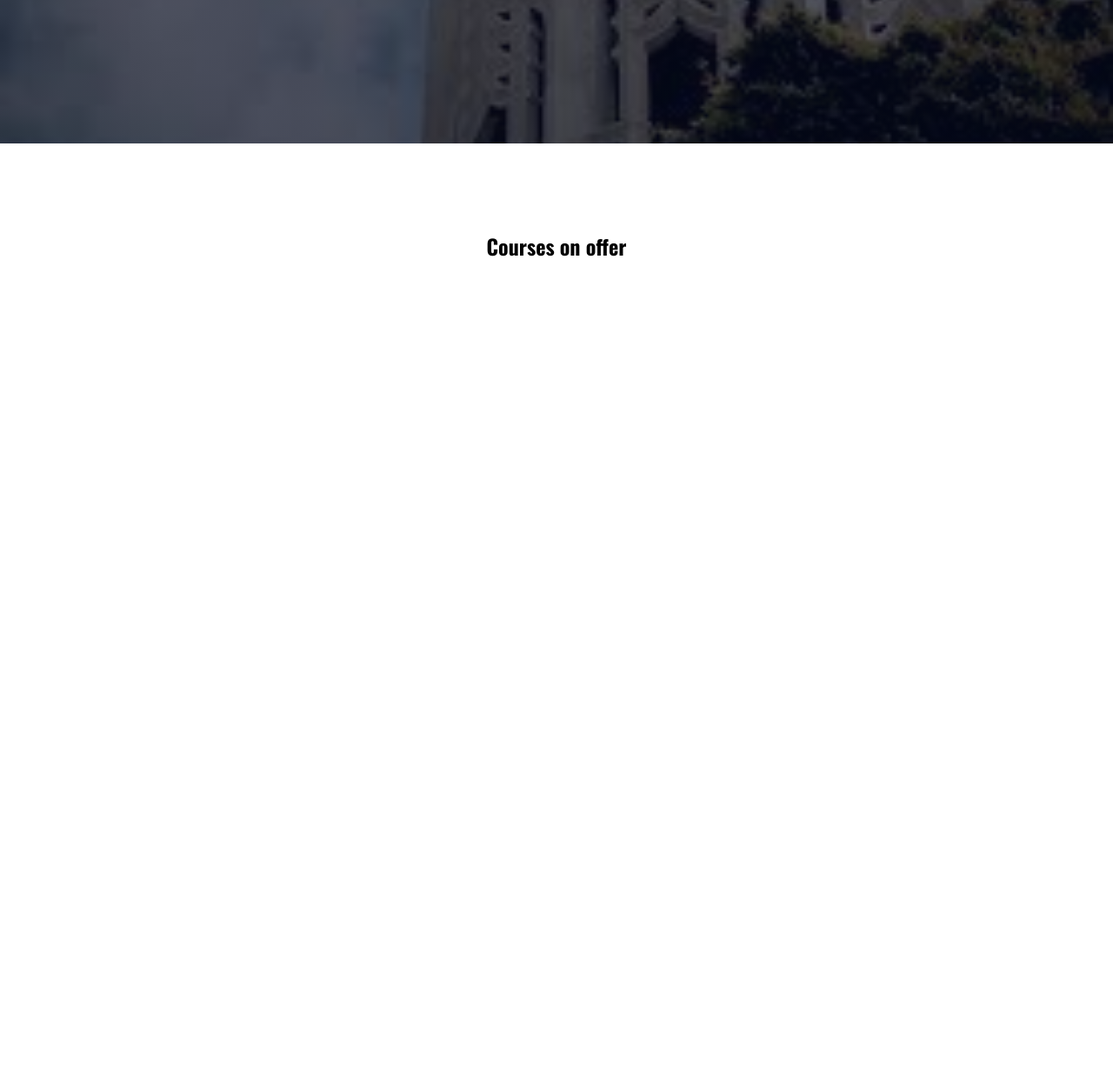
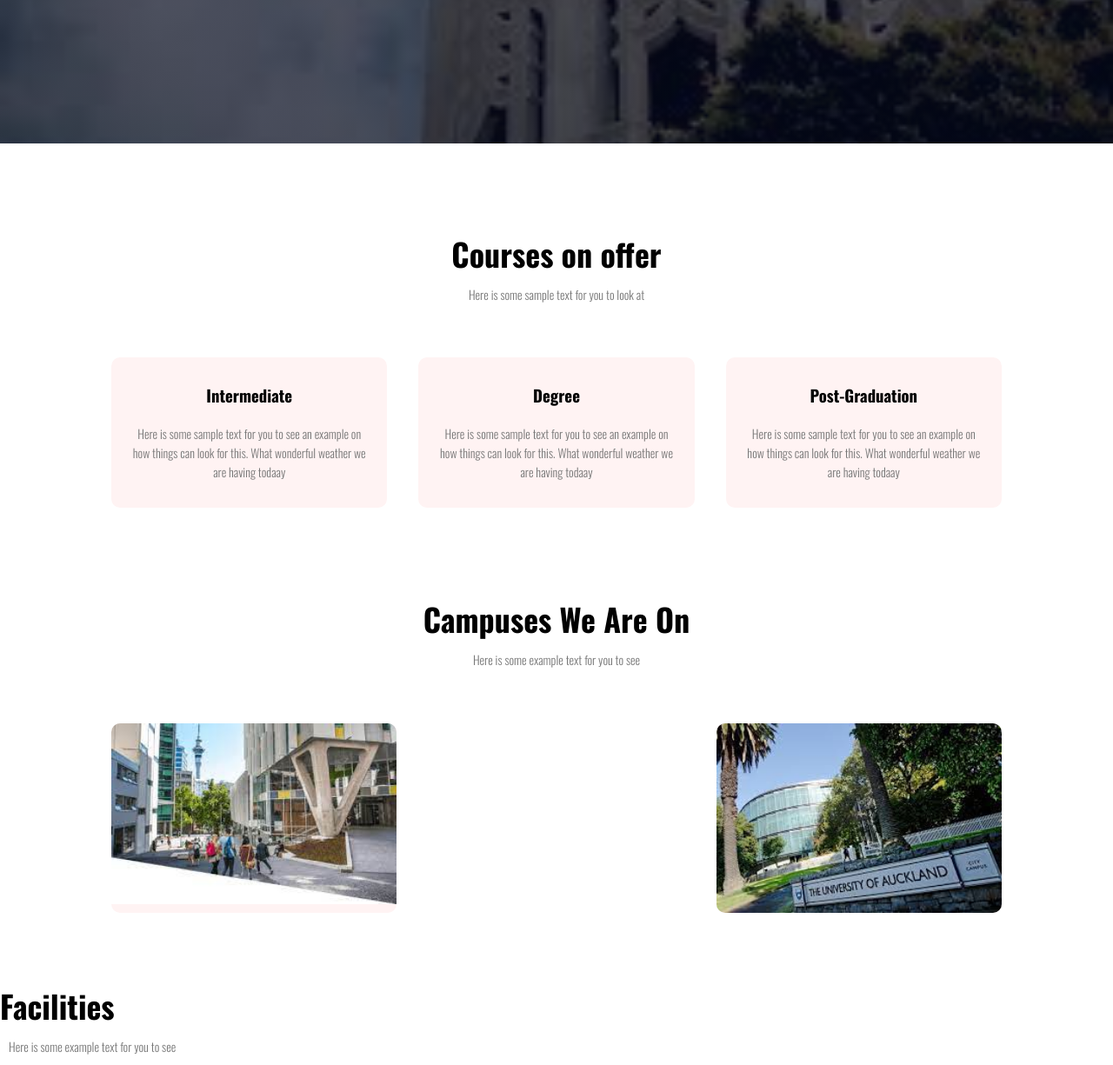
Before and after one commit to rufaroManjalaStudent/Campus4Christ.github.io, a plain HTML site: page index.html in a window 1280 px wide. Shown: the part 635-1860 px from the top of the page at 87% size. Before the commit the page ends 936 px from the top, so only its background shows below. Drawn offline with nearby package versions, Linux system fonts and the light colour scheme.

Commit message:
Created two extra sections with hover transitions will need to go back and edit content onto making third section added temporary photos for campuses

```diff
--- a/C4Cstyle.css
+++ b/C4Cstyle.css
@@ -143,3 +143,117 @@ nav .fa-solid{
     text-align: center;
     padding-top: 100px;
 }
+h1{
+    font-size: 36px;
+    font-weight: 600;
+}
+p{
+    color:#777;
+    font-size: 14px;
+    font-weight: 300;
+    line-height: 22px;
+    padding:10px;
+}
+
+.row{
+    margin-top: 5%;
+    display: flex;
+    justify-content: space-between;
+
+}
+
+.course-col{
+    flex-basis: 31%;
+    /* TODO: Change the colors and content of these boxes / columns */
+    background: #fff3f3;
+    border-radius: 10px;
+    margin-bottom: 5%;
+    padding: 20px 12px;
+    box-sizing: border-box;
+    transition: 0.5s;
+}
+h3{
+    text-align: center;
+    font-weight: 600;
+    margin:10px 0;
+
+}
+
+.course-col:hover{
+    box-shadow: 0 0 20px 0px rgba(0,0,0,0.2);
+}
+
+/* course 700px screen styling */
+@media(max-width: 700px){
+    .row{
+        flex-direction: column;
+    }
+}
+
+/*----Campus section styling----*/
+.campus{
+    width: 80%;
+    margin:auto;
+    text-align: center;
+    padding: 50px;
+}
+
+.campus-col{
+    flex-basis: 32%;
+    /* TODO: Change the colors and content of these boxes / columns */
+    background: #fff3f3;
+    border-radius: 10px;
+    margin-bottom: 30px;
+    position: relative;
+    overflow: hidden;
+}
+
+.campus-col img{
+    width: 100%;
+    display: block;
+}
+
+.layer{
+    background: transparent;
+    height:100%;
+    width: 100%;
+    position: absolute;
+    top:0;
+    left:0;
+    transition: 0.5s;
+
+}
+
+/* .layer:hover{
+    background: rgba(226, 0, 0, 0.7);
+} */
+.layer h3{
+    width: 100%;
+    font-weight: 500;
+    color: #fff;
+    font-size: 26px;
+    bottom: 0;
+    left: 50%;
+    transform: translateX(-50%);
+    position: absolute;
+    opacity: 0;
+    transition: 0.5s
+
+}
+
+.layer:hover h3{
+    opacity: 1;
+    bottom: 49%;
+}
+
+.AUT:hover{
+    background: rgba(248, 147, 33, 0.7);
+}
+.UoA:hover{
+    background: rgba(0, 34, 226, 0.7);
+}
+
+/*----Campus section styling----*/
+.facilities{
+
+}
--- a/index.html
+++ b/index.html
@@ -47,7 +47,68 @@
     <!-- TODO: need to change the text and content of section, was for sake of tutorial -->
     <section class ="course">
         <h1>Courses on offer</h1>
+        <p>Here is some sample text for you to look at</p>
+
+        <div class ="row">
+            <div class="course-col">
+                <h3>Intermediate</h3>
+                <p> Here is some sample text for you to see an example on how things can look for this.
+                    What wonderful weather we are having todaay
+                </p>
+            </div>
+
+
+            <div class="course-col">
+                <h3>Degree</h3>
+                <p> Here is some sample text for you to see an example on how things can look for this.
+                    What wonderful weather we are having todaay
+                </p>
+            </div>
+
+            <div class="course-col">
+                <h3>Post-Graduation</h3>
+                <p> Here is some sample text for you to see an example on how things can look for this.
+                    What wonderful weather we are having todaay
+                </p>
+            </div>
+        </div>
+
     </section>
+
+    <!-- **CAMPUS SECCTION** -->
+    <!-- TODO: need to change the text and content of section, was for sake of tutorial -->
+    <section class="campus">
+        <h1>Campuses We Are On</h1>
+        <P>Here is some example text for you to see</P>
+
+        <div class ="row">
+            <div class="campus-col">
+                <!-- TODO: add the images required -->
+                <img src = "images/AUT.jfif" alt="AUT">
+                <div class="layer AUT">
+                    <h3>AUT</h3>
+                </div>
+            </div>
+
+            <div class="campus-col">
+                <!-- TODO: add the images required -->
+                <img src = "images/UoA.jfif" alt="UoA">
+                <div class="layer UoA">
+                    <h3>University of Auckland</h3>
+                </div>
+            </div>
+
+        </div>
+    </section>
+
+
+    <!-- **FACILITIES SECCTION** -->
+    <!-- TODO: need to change the text and content of section, was for sake of tutorial -->
+    <section class="Facilities">
+        <h1>Facilities</h1>
+        <P>Here is some example text for you to see</P>
+    </section>
+
 
 <!-- Java Script for Toggle Menu -->
 <script>
```
Also changed, not shown: images/AUT.jfif (added), images/UoA.jfif (added).
